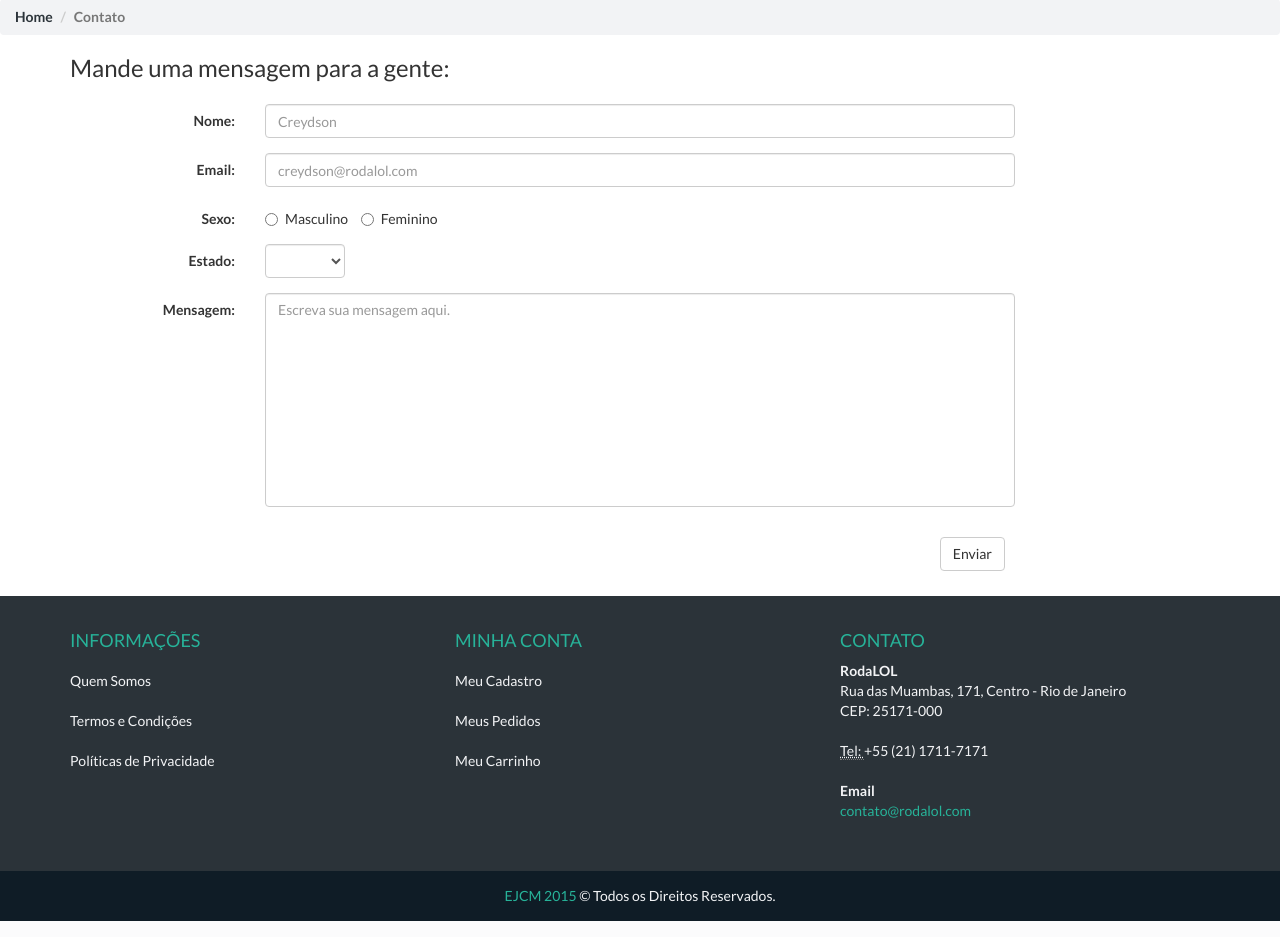
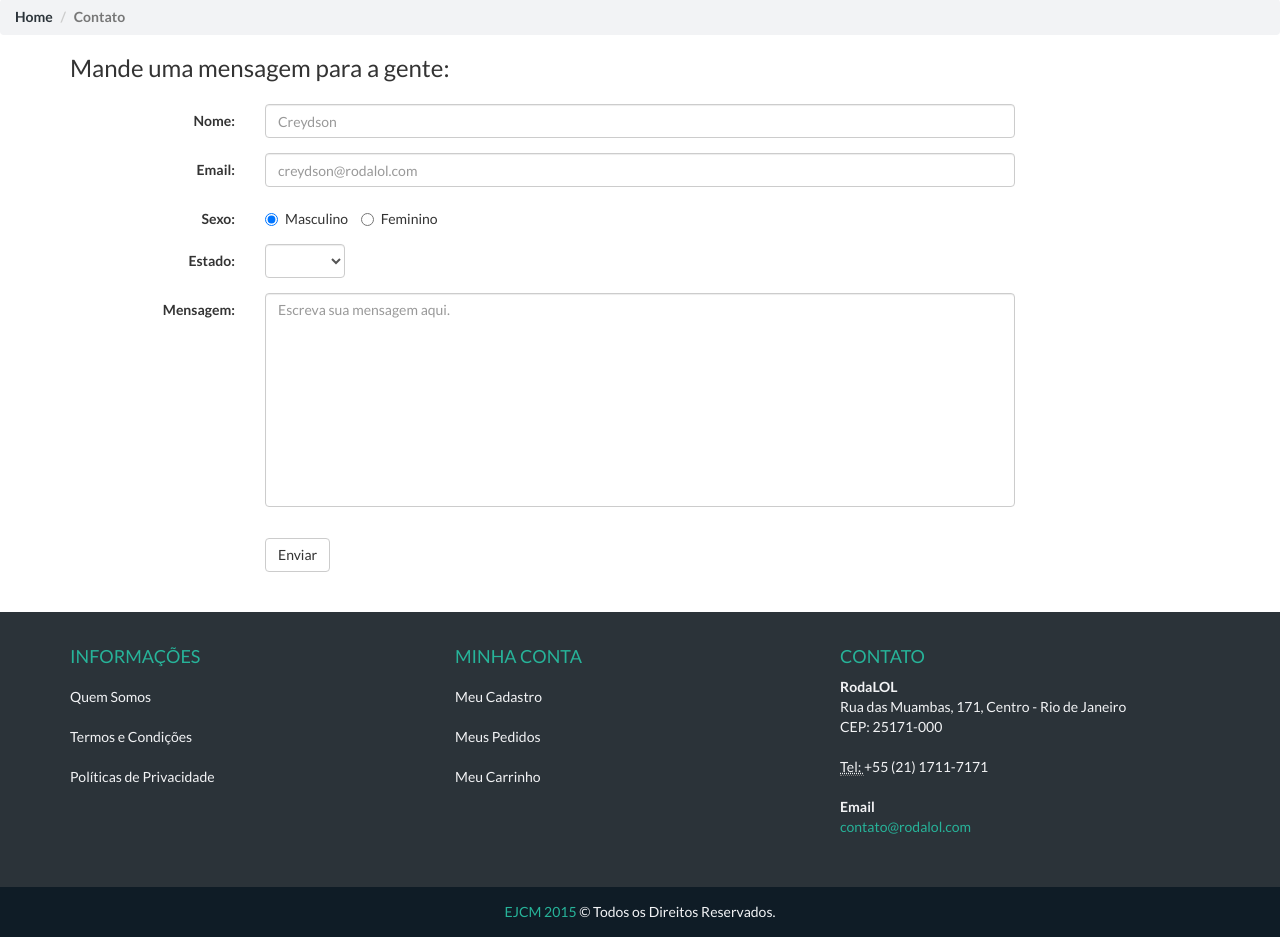
Before and after one commit to thbighead/rodalol, a Laravel app: page /contato in a window 1280 px wide. Shown: the part 110-1047 px from the top of the page. Run offline with Laravel 8, Linux system fonts and the light colour scheme; settings files or empty folders that the repository lacks are supplied; some libraries are stand-ins or nearby versions.

Commit message:
* alinhamento do form de contato correto

```diff
--- a/resources/views/static/contato.blade.php
+++ b/resources/views/static/contato.blade.php
@@ -12,29 +12,33 @@
 
         <form action="{{action('ContatoController@store')}}" class="form-horizontal" method="post">
             {!! csrf_field() !!}
+
             <div class="form-group">
                 <label for="nome" class="col-md-2 control-label">Nome:</label>
                 <div class="col-md-8">
                     <input type="text" class="form-control" placeholder="Creydson" name="nome" id="nome">
                 </div>
-            </div>
+            </div>{{--  Campo Nome  --}}
+
             <div class="form-group">
                 <label for="email" class="col-md-2 control-label">Email:</label>
                 <div class="col-md-8">
                     <input type="email" class="form-control" placeholder="creydson&#64;rodalol.com" name="email" id="email">
                 </div>
-            </div>
+            </div>{{--  Campo Email  --}}
+
             <div class="form-group">
                 <label class="col-md-2 control-label">Sexo:</label>
                 <div class="col-md-4">
                     <label class="radio-inline" for="M">
-                        <input type="radio" name="sexo" id="M">Masculino
+                        <input type="radio" name="sexo" id="M" checked>Masculino
                     </label>
                     <label class="radio-inline" for="F">
                         <input type="radio" name="sexo" id="F">Feminino
                     </label>
                 </div>
-            </div>
+            </div>{{--  Campo Sexo  --}}
+
             <div class="form-group">
                 <label for="estado" class="col-md-2 control-label">Estado:</label>
                 <div class="col-md-1">
@@ -69,19 +73,24 @@
                         <option value="TO">TO</option>
                     </select>
                 </div>
-            </div>
+            </div>{{--  Campo Estado  --}}
+
             <div class="form-group">
                 <label for="msg" class="col-md-2 control-label">Mensagem:</label>
                 <div class="col-md-8">
                     <textarea class="form-control" placeholder="Escreva sua mensagem aqui." name="msg" id="msg" rows="10"></textarea>
                 </div>
-            </div>
+            </div>{{--  Campo Mensagem  --}}
+
             <div class="form-group">
-                <div class="col-md-offset-2 g-recaptcha" data-sitekey="6LcHIAsTAAAAAM6DFPZA2JsyM0Wm2h69VTkO-Jp3"></div>
-            </div>
-            <div class="col-md-10">
-                <input type="submit" class="pull-right btn btn-default" value="Enviar">
-            </div>
+                <div class="col-md-10 col-md-offset-2 g-recaptcha" data-sitekey="6LcHIAsTAAAAAM6DFPZA2JsyM0Wm2h69VTkO-Jp3"></div>
+            </div>{{--  Campo Recaptcha  --}}
+
+            <div class="form-group">
+                <div class="col-md-10 col-md-offset-2">
+                    <input type="submit" class="btn btn-default" value="Enviar">
+                </div>
+            </div>{{--  Campo Enviar  --}}
         </form>
     </div>
 @endsection
```
